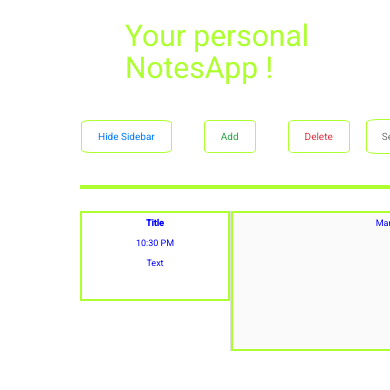
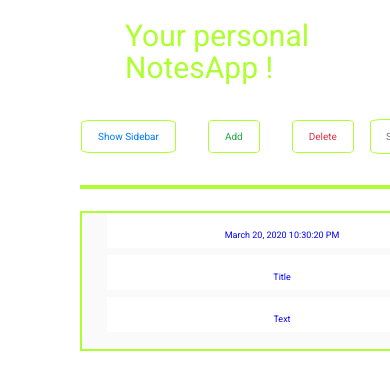
Before and after one commit to Brijesh026/notes-app, an Angular app: page / in a window 390 px wide. Shown: the top 390 px of the page. Built offline with nearby package versions, Linux system fonts and the light colour scheme.

Commit message:
improved search and responsivness

```diff
--- a/src/app/app.component.css
+++ b/src/app/app.component.css
@@ -1,5 +1,16 @@
+
+textarea{
+  padding: 12px 20px;
+  box-sizing: border-box;
+  border: hidden;
+  text-align: center;
+  resize: none;
+  background-color: white;
+  color: blue;
+}
+
 h1 {
-  margin-left: 400px;
+  margin-left: 430px;
   padding-top: 50px;
   text-decoration: greenyellow;
   color: greenyellow;
@@ -7,7 +18,7 @@ h1 {
 }
 
 .final {
-  margin-top: 50px;
+  margin-top: 20px;
   margin-left: 300px;
   text-align: center;
   height: auto;
@@ -63,10 +74,10 @@ hr {
     border: 2px solid greenyellow;
   }
 
-  .a2 {
+  /* .a2 {
     text-decoration: none;
     color: blue;
-  }
+  } */
 
   .a3 {
     width: 400px;
@@ -75,6 +86,18 @@ hr {
   }
 
   @media only screen and (max-width: 768px) {
+
+    textarea {
+      height: 35px;
+      width: 350px;
+      box-sizing: border-box;
+      border: hidden;
+      text-align: center;
+      resize: none;
+      background-color: white;
+      color: blue;
+    }
+
     h1 {
       margin-left: 125px;
       padding-top: 20px;
@@ -98,6 +121,7 @@ hr {
     .main-events {
       overflow: auto;
       border: 2px solid greenyellow;
+      width: 420px;
     }
 
     .notes-container, .notes-events, .main-events {
@@ -130,4 +154,4 @@ hr {
       height: 35px;
     }
 
-  }
+ }
--- a/src/app/app.component.html
+++ b/src/app/app.component.html
@@ -3,7 +3,8 @@
   <div class="container">
   <div class="col-md-12">
     <div class="row">
-      <button type="button" class="btn btn-outline-primary btn-lg m-3" (click)="sidenavToggle()">{{sidebarStatus}}</button>
+      <button type="button" class="btn btn-outline-primary btn-lg m-3"
+      (click)="sidenavToggle()">{{sidebarStatus}}</button>
       <button type="button" class="btn btn-outline-success btn-lg m-3" (click)="addNotes()">Add</button>
       <button type="button" class="btn btn-outline-danger btn-lg m-3" (click)="deleteNotes()">Delete</button>
       <input type="text" #search class="pos" [placeholder]="searchPlaceholder"
@@ -34,21 +35,15 @@
 
       <mat-drawer-content class="main-events">
         <div class="a3" *ngIf="!noteSelected && notes.length !== 0">
-            <div contentEditable="false" class="text-center"
-            (input)="notes[0].date=$event.target.innerText">{{notes[0].date}}</div>
-            <b><div contentEditable="true" class="text-center"
-            (input)="notes[0].title=$event.target.innerText">{{notes[0].title}}</div></b>
-            <div contentEditable="true" class="text-center"
-            (input)="notes[0].body=$event.target.innerText">{{notes[0].body}}</div>
+          <textarea type="text" [rows]="1" [cols]="cols" required  readonly [(ngModel)]="notes[0].date"></textarea>
+          <textarea type="text" [rows]="3" [cols]="cols" wrap="soft" [(ngModel)]="notes[0].title"></textarea>
+          <textarea type="text" [rows]="4" [cols]="cols" wrap="soft" [(ngModel)]="notes[0].body"></textarea>
         </div>
 
         <div class="a3" *ngIf="noteSelected  && notes.length > 0">
-          <div contentEditable="false" class="text-center"
-               (input)="notes[index].date=$event.target.innerText">{{notes[index].date}}</div>
-          <b><div contentEditable="true" class="text-center"
-               (input)="notes[index].title=$event.target.innerText">{{notes[index].title}}</div></b>
-          <div contentEditable="true" class="text-center"
-               (input)="notes[index].body=$event.target.innerText">{{notes[index].body}}</div>
+          <textarea class="b1" type="text" [rows]="1" [cols]="cols" required  readonly [(ngModel)]="notes[index].date"></textarea>
+          <textarea type="text" [rows]="3" [cols]="cols" wrap="soft" [(ngModel)]="notes[index].title"></textarea>
+          <textarea type="text" [rows]="4" [cols]="cols" wrap="soft" [(ngModel)]="notes[index].body"></textarea>
         </div>
       </mat-drawer-content>
 
--- a/src/app/app.component.ts
+++ b/src/app/app.component.ts
@@ -1,4 +1,4 @@
-import { Component } from '@angular/core';
+import { Component, HostListener } from '@angular/core';
 import { formatDate } from "@angular/common";
 
 @Component({
@@ -10,23 +10,41 @@ import { formatDate } from "@angular/common";
 export class AppComponent {
   title = 'notes-app';
 
+  @HostListener('window:resize', ['$event']) onResize(event?) {
+    this.innerWidth = window.innerWidth;
+  }
+  public innerWidth: any = window.innerWidth;;
+
+  ngOnInit() {
+
+      if(this.innerWidth <= 768){
+        this.opened = false;
+        this.sidebarStatus = "Show Sidebar";
+        this.cols = 79;
+      }
+      if(this.innerWidth > 768){
+        this.opened = true;
+        this.sidebarStatus = "Hide Sidebar";
+        this.cols = 57;
+      }
+   }
+
+   ngAfterViewInit(){
+     this.onResize();
+   }
+
+
   pastDate = formatDate(new Date(2020,2,20,22,30,20), 'MMMM d, y h:mm:ss a','en-US');
 
-  notes = [
-    {
-      title: "Title",
-      date: this.pastDate,
-      body: "Text"
-    }
-  ];
-
+  notes = [{title: "Title", date: this.pastDate, body: "Text"}];
+  cols: number = 57;
+  index: number = 0;
   opened: boolean = true;
-  sidebarStatus = "Hide Sidebar";
-  noteSelected = false;
-  index: number = 0;
-  searchDisabled = false;
-  searchPlaceholder = "Search here..";
-  searchFlag = false;
+  noteSelected: boolean = false;
+  searchDisabled: boolean = false;
+  searchFlag: boolean = false;
+  sidebarStatus: string = "Hide Sidebar";
+  searchPlaceholder: string = "Search here..";
   searchedNotes: any = [{title:"-", date: "-", body: "-"}];
 
 
@@ -36,7 +54,7 @@ searchNotes(search: any){
     let item: string = search.value;
     item = item.toLowerCase();
     let i = 0;
-    while(i < this.notes.length-1){
+    while(i < this.notes.length){
       let title: string = this.notes[i].title.toLowerCase();
       let date: string = this.notes[i].date.toString();
       date = date.toLowerCase()
@@ -44,8 +62,6 @@ searchNotes(search: any){
       let s1:number = title.search(item);
       let s2:number = date.search(item);
       let s3:number = body.search(item);
-      //console.log(s1,s2,s3);
-
       if(s1 > -1 || s2 > -1 || s3 > -1 ){
         this.searchedNotes = [this.notes[i], ...this.searchedNotes];
         this.searchFlag = true;
@@ -53,14 +69,14 @@ searchNotes(search: any){
       }
       i++;
     }
-
     if(this.searchFlag){
       this.searchedNotes.splice((this.searchedNotes.length-1),1);
+      this.index = 0;
     }
     else {
+      this.searchFlag = false;
       return alert("No records found !!");
     }
-
 }
 
   addNotes(){
@@ -74,11 +90,12 @@ searchNotes(search: any){
         body: `Text${this.notes.length+1}`
       }, ...this.notes
     ]
-    if(this.notes.length > 0){
+    if(this.notes.length === 1){
       this.sidebarStatus = "Show Sidebar";
       this.searchDisabled = false;
-
     }
+    if(this.notes.length ===1 && this.sidebarStatus === "Show Sidebar")
+      this.cols = 79;
   }
 
 
@@ -102,26 +119,29 @@ searchNotes(search: any){
   }
 
 
+
   sidenavToggle(){
     if(this.notes.length > 0){
       this.opened = !this.opened;
       if(this.opened){
         this.sidebarStatus = "Hide Sidebar";
+        this.cols = 57;
       }
       else{
         this.sidebarStatus = "Show Sidebar";
+        this.cols = 79;
       }
     }
   }
+
 
 
   selectNote(note: any){
     this.noteSelected = true;
     this.index = this.notes.indexOf(note);
     let id = this.index;
-    //console.log(this.index, note.title);
+  }
 
-  }
 
   focusIn(){
     this.searchFlag = false;
@@ -132,6 +152,7 @@ searchNotes(search: any){
    }
  }
 
+
  focusOut(search: any){
    search.value = "";
  }
```
